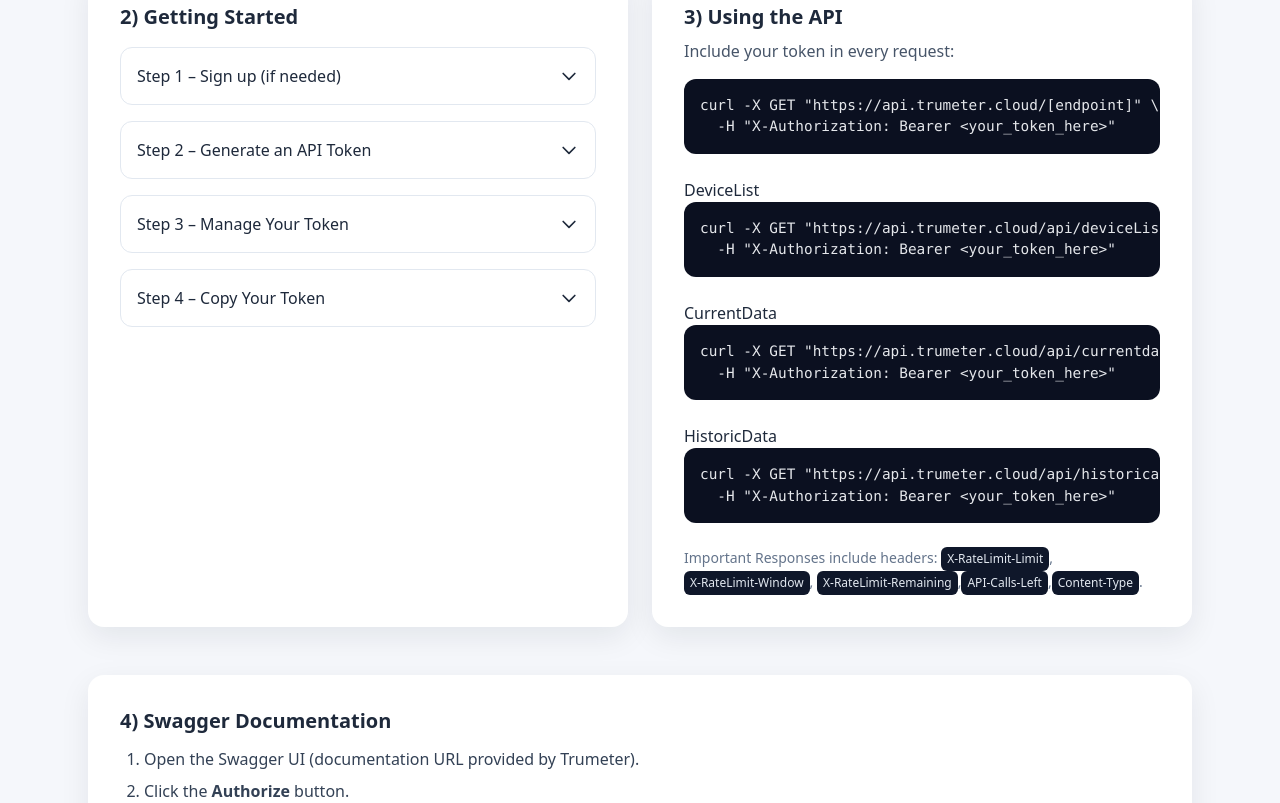
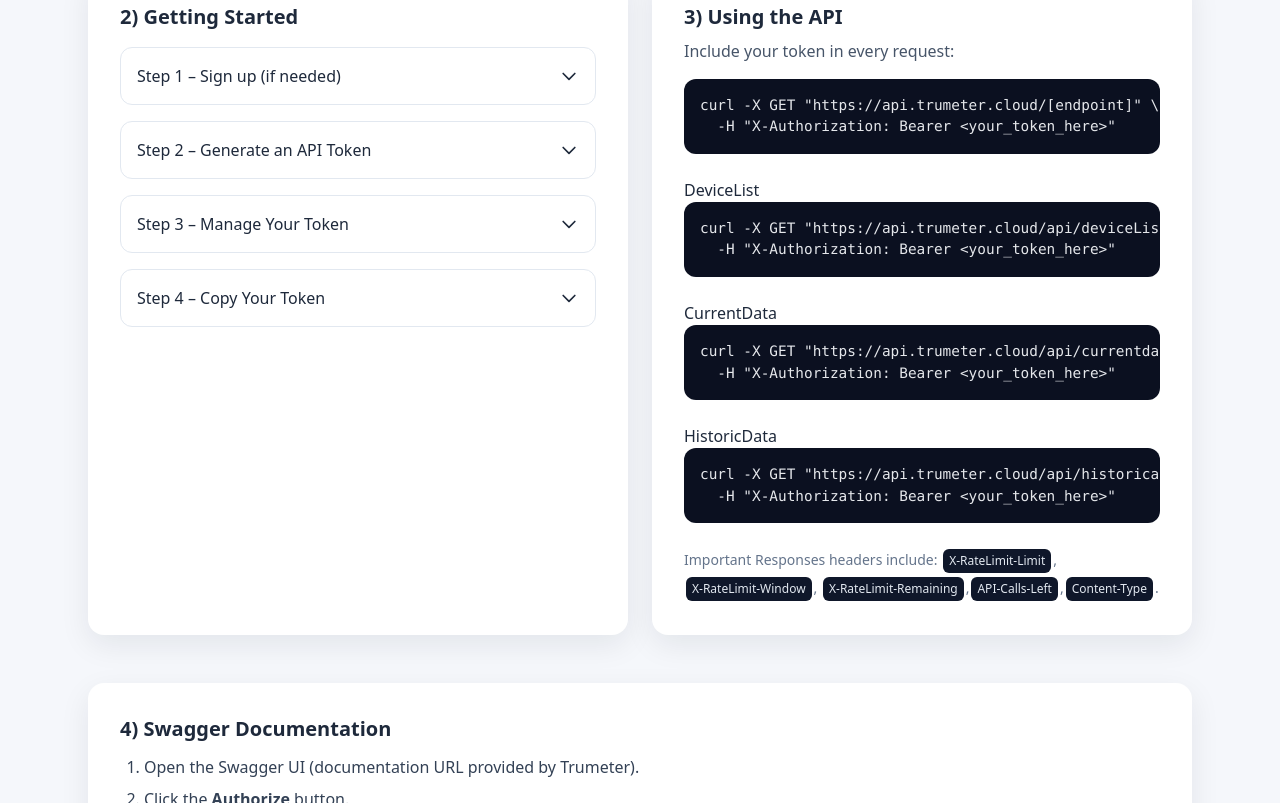
Before and after one commit to AmazingShrush/swagger-public-api, a plain HTML site: page index.html in a window 1280 px wide. Shown: the part 927-1730 px from the top of the page. Drawn offline with nearby package versions, Linux system fonts and the light colour scheme.

Commit message:
Header info

```diff
--- a/index.html
+++ b/index.html
@@ -18,7 +18,7 @@
     .brand-gradient{background:linear-gradient(135deg,var(--brand-bg) 0%, var(--brand-primary) 60%, var(--brand-secondary) 100%);}
     .glass{backdrop-filter:saturate(140%) blur(8px); background:rgba(255,255,255,0.08);}
     .card{background:#fff;border-radius:1rem;box-shadow:0 10px 30px rgba(13,27,43,.08);}
-    .kbd{display:inline-block;padding:.125rem .375rem;border-radius:.375rem;background:#0f172a;color:#e2e8f0;font-size:.75rem;}
+    .kbd{display:inline-block;padding:.125rem .375rem;border-radius:.375rem;background:#0f172a;color:#e2e8f0;font-size:.75rem; margin: 2px;}
     details[open] summary svg{transform:rotate(180deg);}
     details > summary{list-style:none}
     details > summary::-webkit-details-marker{display:none}
@@ -192,7 +192,7 @@
           <pre class="code"><code>curl -X GET "https://api.trumeter.cloud/api/historicalData?device_serial_no=1234567890&amp;key=voltage&amp;from=2025-05-29T10:36:00&amp;to=2025-05-30T10:36:30" \
   -H "X-Authorization: Bearer &lt;your_token_here&gt;"</code></pre>
 
-          <p class="mt-6 text-sm text-slate-500">Important Responses include headers: <span class="kbd">X-RateLimit-Limit</span>, <span class="kbd">X-RateLimit-Window</span>, <span class="kbd">X-RateLimit-Remaining</span>,<span class="kbd">API-Calls-Left</span>,<span class="kbd">Content-Type</span>.</p>
+          <p class="mt-6 text-sm text-slate-500">Important Responses headers include: <span class="kbd">X-RateLimit-Limit</span>, <span class="kbd">X-RateLimit-Window</span>, <span class="kbd">X-RateLimit-Remaining</span>,<span class="kbd">API-Calls-Left</span>,<span class="kbd">Content-Type</span>.</p>
         </div>
       </div>
     </section>
```
